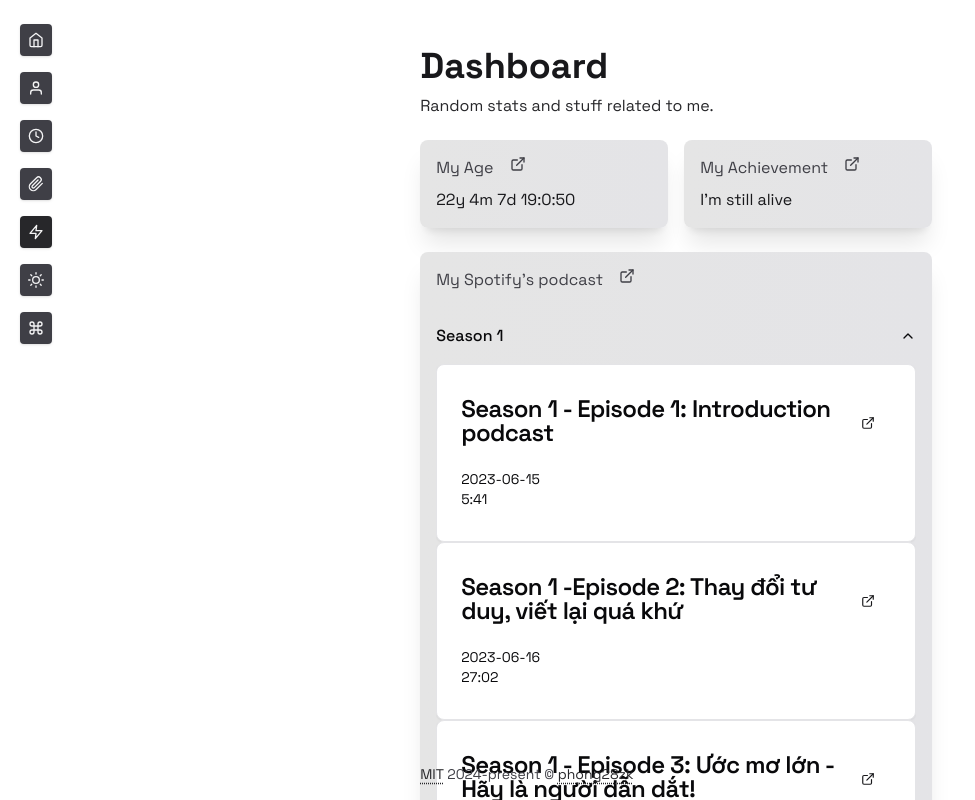
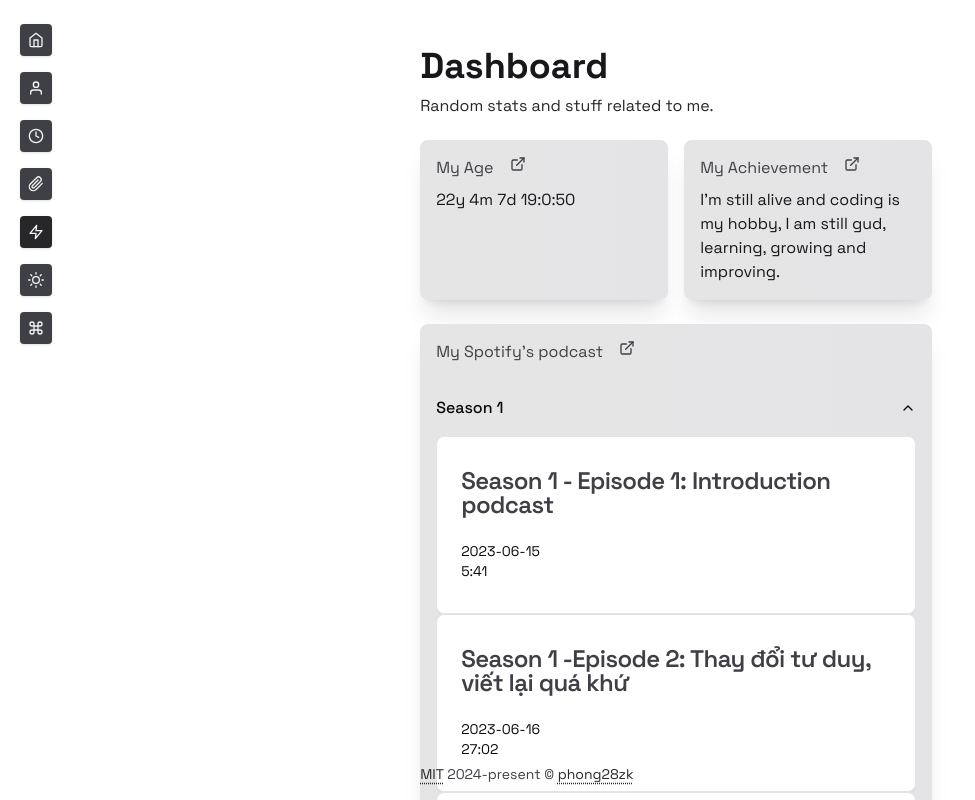
Before and after one commit to fn28chen/thang-vu-blogs, a Next.js app: page /dashboard in a window 1280 px wide. Both pictures are taken after a click on the button "Season 1". Shown: the whole page, without its empty margins (0-975 px from the left). Built offline with nearby package versions, Linux system fonts and the light colour scheme.

Commit message:
(Feat) Spotify Podcast, Fix Layout, Click Outside Hooks

```diff
--- a/package.json
+++ b/package.json
@@ -19,6 +19,7 @@
     "axios": "^1.6.8",
     "class-variance-authority": "^0.7.0",
     "clsx": "^2.1.0",
+    "framer-motion": "^11.1.7",
     "lucide-react": "^0.372.0",
     "next": "14.2.2",
     "next-themes": "^0.3.0",
@@ -27,7 +28,8 @@
     "react-icons": "^5.1.0",
     "react-use": "^17.5.0",
     "tailwind-merge": "^2.3.0",
-    "tailwindcss-animate": "^1.0.7"
+    "tailwindcss-animate": "^1.0.7",
+    "usehooks-ts": "^3.1.0"
   },
   "devDependencies": {
     "@tailwindcss/typography": "^0.5.12",
--- a/src/app/about/layout.tsx
+++ b/src/app/about/layout.tsx
@@ -8,7 +8,7 @@ export default function AboutLayout({
   children: React.ReactNode;
 }) {
   return (
-    <section className="fixed top-0 w-4/5 h-full z-50 block px-8 pt-4 lg:pl-8 lg:pr-8 lg:w-[50%] lg:block md:pl-8 md:pr-8 md:w-[80%] md:block">
+    <section className="fixed top-0 w-4/5 h-full z-50 block px-8 pt-4 xl:w-1/2 lg:pl-8 lg:pr-8 lg:w-[calc(50% + 33.33vw)] md:pl-8 md:pr-8 md:w-[80%]">
       {children}
     </section>
   );
--- a/src/app/dashboard/layout.tsx
+++ b/src/app/dashboard/layout.tsx
@@ -6,7 +6,7 @@ export const metadata = {
 };
 export default function DSLayout({ children }: { children: React.ReactNode }) {
   return (
-    <section className="fixed top-0 w-4/5 h-full z-50 block px-8 pt-4 lg:pl-8 lg:pr-8 lg:w-[50%] md:pl-8 md:pr-8 md:w-[80%]">
+    <section className="fixed top-0 w-4/5 h-full z-50 block px-8 pt-4 xl:w-1/2 lg:pl-8 lg:pr-8 lg:w-[calc(50% + 12.5vw)] md:pl-8 md:pr-8 md:w-[80%]">
       {children}
     </section>
   );
--- a/src/app/dashboard/page.tsx
+++ b/src/app/dashboard/page.tsx
@@ -1,8 +1,7 @@
 /* eslint-disable @next/next/no-img-element */
 "use client";
-import { useRef, useState } from "react";
-import { useClickAway } from "react-use";
-
+import { useEffect, useRef, useState } from "react";
+import { useOnClickOutside } from "usehooks-ts";
 import Stats from "@/components/global/stats";
 import Footer from "@/components/layout/footer";
 import spotifyData from "@/content/spotify.json";
@@ -30,12 +29,16 @@ export default function Dashboard() {
   // Use axios to fetch data from Spotify API
   // Example: https://api.spotify.com/v1/shows/{id}/episodes
   // with id = 4gNDdUh9g9ylzs00ODQd0Z
-  const ref = useRef(null);
-  const [openItem, setOpenItem] = useState<string | null>(null);
+  const ref = useRef<HTMLDivElement>(null);
+  const [openItem, setOpenItem] = useState<string>("");
 
-  useClickAway(ref, () => {
-    setOpenItem(null);
-  });
+  const handleClickOutside = () => {
+    setOpenItem("");
+    console.log("clicked outside");
+  };
+
+
+  useOnClickOutside(ref, handleClickOutside);
 
   const formatDuration = (duration_ms: number) => {
     const minutes = Math.floor(duration_ms / 60000);
@@ -68,7 +71,10 @@ export default function Dashboard() {
           </p>
         </div>
         <Stats />
-        <div className="flex flex-col justify-between gap-4 rounded-lg bg-gradient-to-r from-neutral-200 to-zinc-200 p-4 shadow-xl dark:bg-gradient-to-r dark:from-neutral-800 dark:to-zinc-800 overflow-auto">
+        <div
+          className="flex flex-col justify-between gap-4 rounded-lg bg-gradient-to-r from-neutral-200 to-zinc-200 p-4 shadow-xl dark:bg-gradient-to-r dark:from-neutral-800 dark:to-zinc-800 overflow-auto"
+          ref={ref}
+        >
           <a
             className="m-0 flex gap-4 text-zinc-700 dark:text-zinc-400"
             href="https://open.spotify.com/show/4gNDdUh9g9ylzs00ODQd0Z"
@@ -78,13 +84,19 @@ export default function Dashboard() {
             My Spotify's podcast <FiExternalLink />
           </a>
           <Accordion
-            ref={ref}
             type="single"
             collapsible
             className="w-full max-h-[650px]"
+            value={openItem}
           >
             <AccordionItem value={"item-1"}>
-              <AccordionTrigger>Season 1</AccordionTrigger>
+              <AccordionTrigger
+                onClick={() =>
+                  setOpenItem(openItem === "item-1" ? "" : "item-1")
+                }
+              >
+                Season 1
+              </AccordionTrigger>
               <AccordionContent>
                 <ScrollArea style={{ maxHeight: "500px", overflowY: "auto" }}>
                   <ul className="gap-4">
@@ -93,13 +105,14 @@ export default function Dashboard() {
                         <Card className="flex flex-row py-2">
                           <div>
                             <CardHeader className="flex flex-row justify-between">
-                              <CardTitle>{item.name}</CardTitle>
-                              <CardTitle className="ml-auto">
-                                <Button variant="link" rel="noreferrer">
-                                  <Link href={item.external_urls.spotify}>
-                                    <FiExternalLink />
-                                  </Link>
-                                </Button>
+                              <CardTitle className="text-zinc-700 dark:text-white hover:text-green-500 dark:hover:text-green-500 focus:outline-none focus:ring focus:ring-green-300">
+                                <Link
+                                  href={item.external_urls.spotify}
+                                  rel="noreferrer"
+                                  target="_blank"
+                                >
+                                  {item.name}
+                                </Link>
                               </CardTitle>
                             </CardHeader>
                             <CardContent>
@@ -115,7 +128,13 @@ export default function Dashboard() {
               </AccordionContent>
             </AccordionItem>
             <AccordionItem value={"item-2"}>
-              <AccordionTrigger>Season 2</AccordionTrigger>
+              <AccordionTrigger
+                onClick={() =>
+                  setOpenItem(openItem === "item-2" ? '' : "item-2")
+                }
+              >
+                Season 2
+              </AccordionTrigger>{" "}
               <AccordionContent>
                 <ScrollArea style={{ maxHeight: "500px", overflowY: "auto" }}>
                   <ul className="gap-4">
@@ -124,13 +143,14 @@ export default function Dashboard() {
                         <Card className="flex flex-row py-2">
                           <div>
                             <CardHeader className="flex flex-row justify-between">
-                              <CardTitle>{item.name}</CardTitle>
-                              <CardTitle className="ml-auto">
-                                <Button variant="link" rel="noreferrer">
-                                  <Link href={item.external_urls.spotify}>
-                                    <FiExternalLink />
-                                  </Link>
-                                </Button>
+                              <CardTitle className="text-zinc-700 dark:text-white hover:text-green-500 dark:hover:text-green-500 focus:outline-none focus:ring focus:ring-green-300">
+                                <Link
+                                  href={item.external_urls.spotify}
+                                  rel="noreferrer"
+                                  target="_blank"
+                                >
+                                  {item.name}
+                                </Link>
                               </CardTitle>
                             </CardHeader>
                             <CardContent>
--- a/src/app/now/layout.tsx
+++ b/src/app/now/layout.tsx
@@ -5,7 +5,7 @@ export const metadata = {
 };
 export default function NowLayout({ children }: { children: React.ReactNode }) {
   return (
-    <section className="fixed top-0 w-4/5 h-full z-50 block px-8 pt-4 lg:pl-8 lg:pr-8 lg:w-[50%] lg:block md:pl-8 md:pr-8 md:w-[80%] md:block">
+    <section className="fixed top-0 w-4/5 h-full z-50 block px-8 pt-4 xl:w-1/2 lg:pl-8 lg:pr-8 lg:w-[calc(50% + 33.33vw)] md:pl-8 md:pr-8 md:w-[80%]">
       {children}
     </section>
   );
--- a/src/components/global/stats.tsx
+++ b/src/components/global/stats.tsx
@@ -42,7 +42,7 @@ export default function Stats() {
     },
     {
       title: "My Achievement",
-      value: "I'm still alive",
+      value: "I'm still alive and coding is my hobby, I am still gud, learning, growing and improving.",
       link: "/about",
     },
   ];
@@ -53,7 +53,7 @@ export default function Stats() {
         statCards.map((card, index) => {
           return (
             <div
-              className="flex flex-col justify-between gap-2 rounded-lg bg-gradient-to-r from-neutral-200 to-zinc-200 p-4 shadow-xl dark:bg-gradient-to-r dark:from-neutral-800 dark:to-zinc-800"
+              className="flex flex-col gap-2 rounded-lg bg-gradient-to-r from-neutral-200 to-zinc-200 p-4 shadow-xl dark:bg-gradient-to-r dark:from-neutral-800 dark:to-zinc-800"
               key={index}
             >
               <a
```
Also changed, not shown: 1 other file (tests, documents, lock files or other folders).
